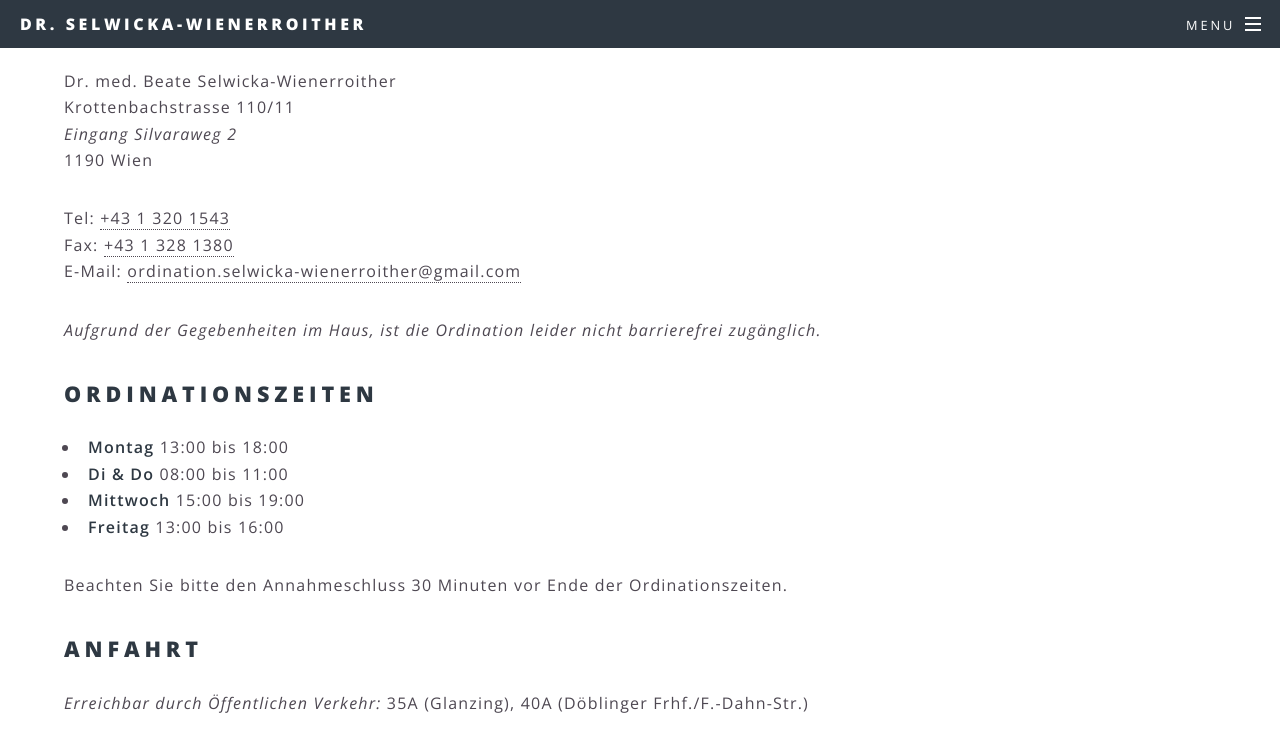
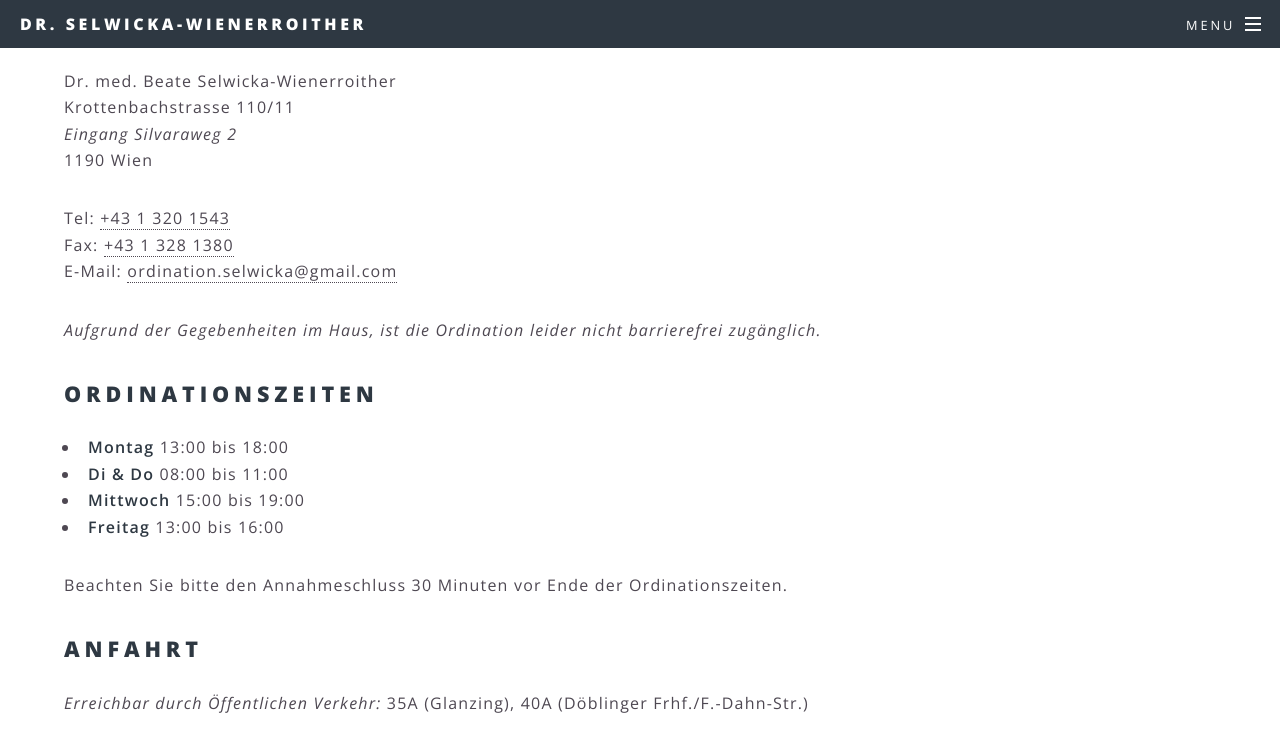
Before and after one commit to patrickfav/website-dr-sel, a Jekyll site: the page built from page_contact.md, in a window 1280 px wide and 900 px high, scrolled down 474 px, cut to the strip 0-744 px from the top of the window. Built offline with Jekyll 4.4.1, drawn with Linux system fonts in a browser that asks for light colours.

Commit message:
Fix email address

```diff
--- a/_config.yml
+++ b/_config.yml
@@ -1,7 +1,7 @@
 # Site settings
 title: Dr. Selwicka-Wienerroither
 description: Ärztin für Allgemeinmedizin
-email: ordination.selwicka-wienerroither@gmail.com
+email: ordination.selwicka@gmail.com
 baseurl: "" # the subpath of your site, e.g. /blog
 url: "https://www.selwicka-wienerroither.com" # the base hostname & protocol for your site
 timezone: Europe/Vienna
```
Also changed, not shown: css/main.scss (+5 -5 lines).
